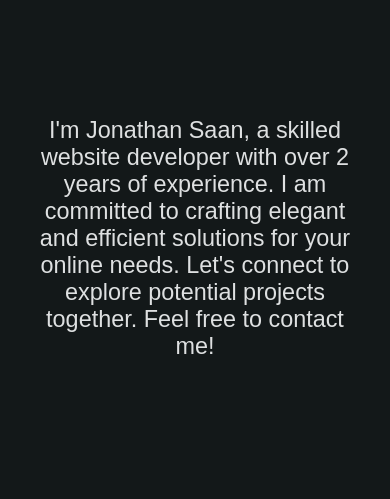
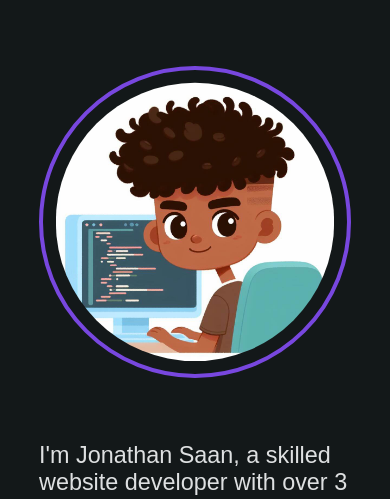
Before and after one commit to JonathanSaan/portfolio, a plain HTML site: page index.html in a window 390 px wide. Shown: the part 564-1063 px from the top of the page. Drawn offline with Linux system fonts and the light colour scheme.

Commit message:
about me container

```diff
--- a/assets/style/style.css
+++ b/assets/style/style.css
@@ -155,22 +155,34 @@ div#about {
   -webkit-box-direction: normal;
   -ms-flex-direction: column;
   flex-direction: column;
-  height: 35vw;
+  min-height: 31rem;
+  height: 33vw;
   width: 100%;
   background-color: #131819;
   padding: 30px 0;
-  text-align: center;
-  font-size: 1.7vw;
+  font-size: 1.4vw;
 }
 
 div#about div#about_container {
+  display: flex;
   margin: auto;
+  justify-content: space-evenly;
   width: 70vw;
   max-width: 75vw;
 }
 
+div#about div#about_container img#about_containerImage {
+  border-radius: 100%;
+  border: .3rem solid #7847df;
+  padding: .8rem;
+  height: 20vw;
+  min-height: 13rem;
+}
+
 div#about div#about_container p {
+  margin: auto 0;
   color: #dee0e1;
+  width: 35vw;
 }
 
 div#services {
@@ -525,16 +537,23 @@ footer {
     top: 11vw;
   }
   div#about {
-    height: 145vw;
+    height: 220vw;
     width: 100%;
     font-size: 6vw;
   }
   div#about div#about_container {
+    justify-content: center;
+    padding: 1rem 0 0 0;
     width: 80vw;
+    flex-direction: column;
     max-width: 85vw;
   }
+  div#about div#about_container img#about_containerImage {
+    height: auto;
+  }
   div#about div#about_container p {
-    margin: 1.5em 0 0 0;
+    margin: 4rem 0 0 0;
+    width: 100%;
   }
   div#services {
     height: auto;
--- a/index.html
+++ b/index.html
@@ -10,7 +10,7 @@
     <meta name="theme-color" content="#131819" />
     <title>portfolio</title>
     <meta name="author" content="Jonathan Saan" />
-    <meta name="keyboard" content="portfolio, site, website, movies, ecommerce, pokedex, landing page, html, css, sass, scss, javascript, js, react, next" />
+    <meta name="keyboard" content="portfolio, site, website, movies, e-commerce, ecommerce, blog, landing page, html, css, sass, scss, javascript, js, react, next" />
     <meta name="description" content="this is my portfolio." />
     <meta property="og:url" content="https://jonathansaan.github.io/portfolio">
     <meta property="og:type" content="website">
@@ -70,8 +70,10 @@
     <div id="about">
       <h2>About me</h2>
       <div id="about_container">
+        <img src="assets/image/me.jpeg" id="about_containerImage" alt="me" />
+
         <p>
-          I'm Jonathan Saan, a skilled website developer with over 2 years of
+          I'm Jonathan Saan, a skilled website developer with over 3 years of
           experience. I am committed to crafting elegant and efficient solutions
           for your online needs. Let's connect to explore potential projects
           together. Feel free to contact me!
```
Also changed, not shown: assets/image/me.jpeg (added).
